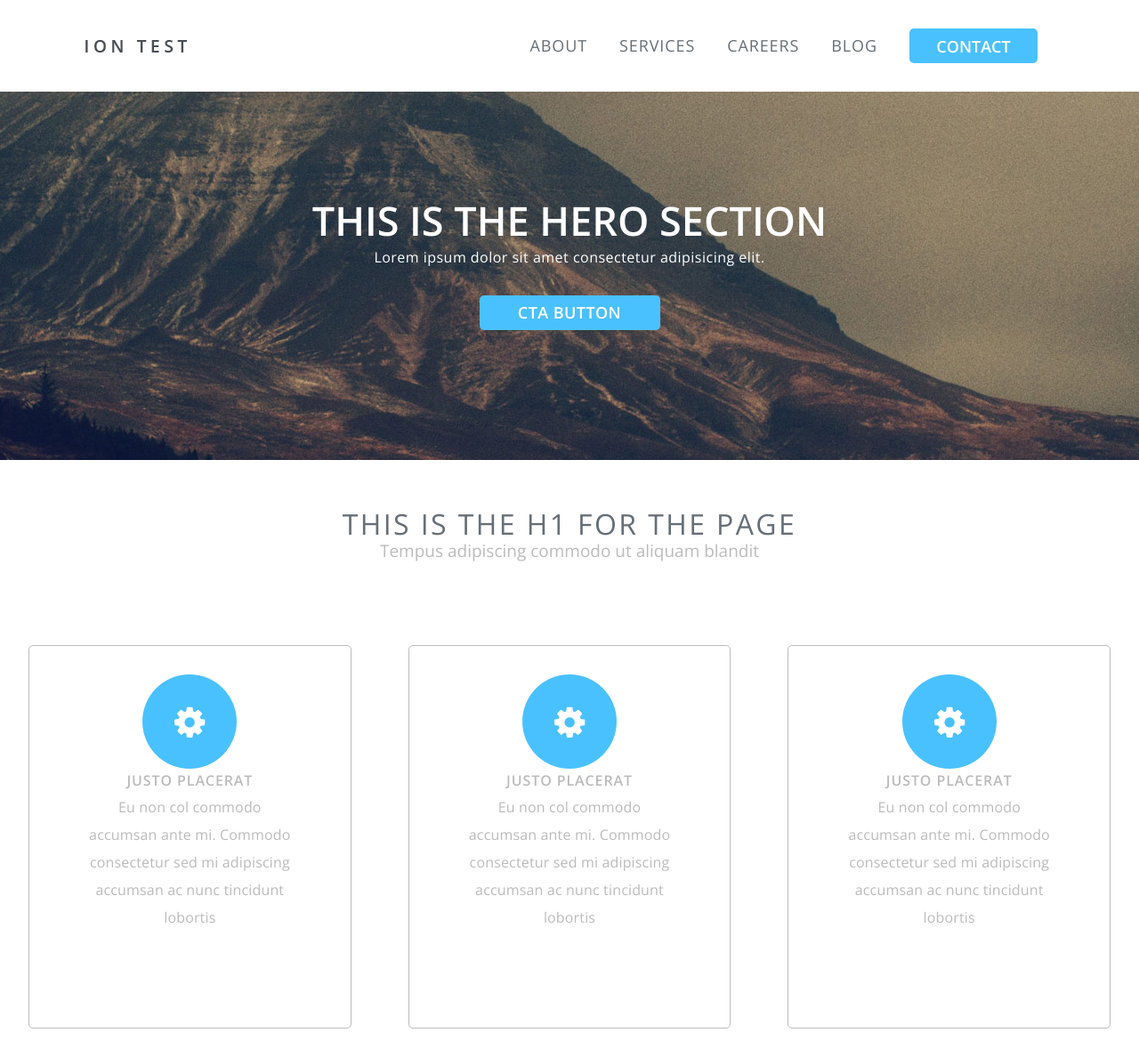
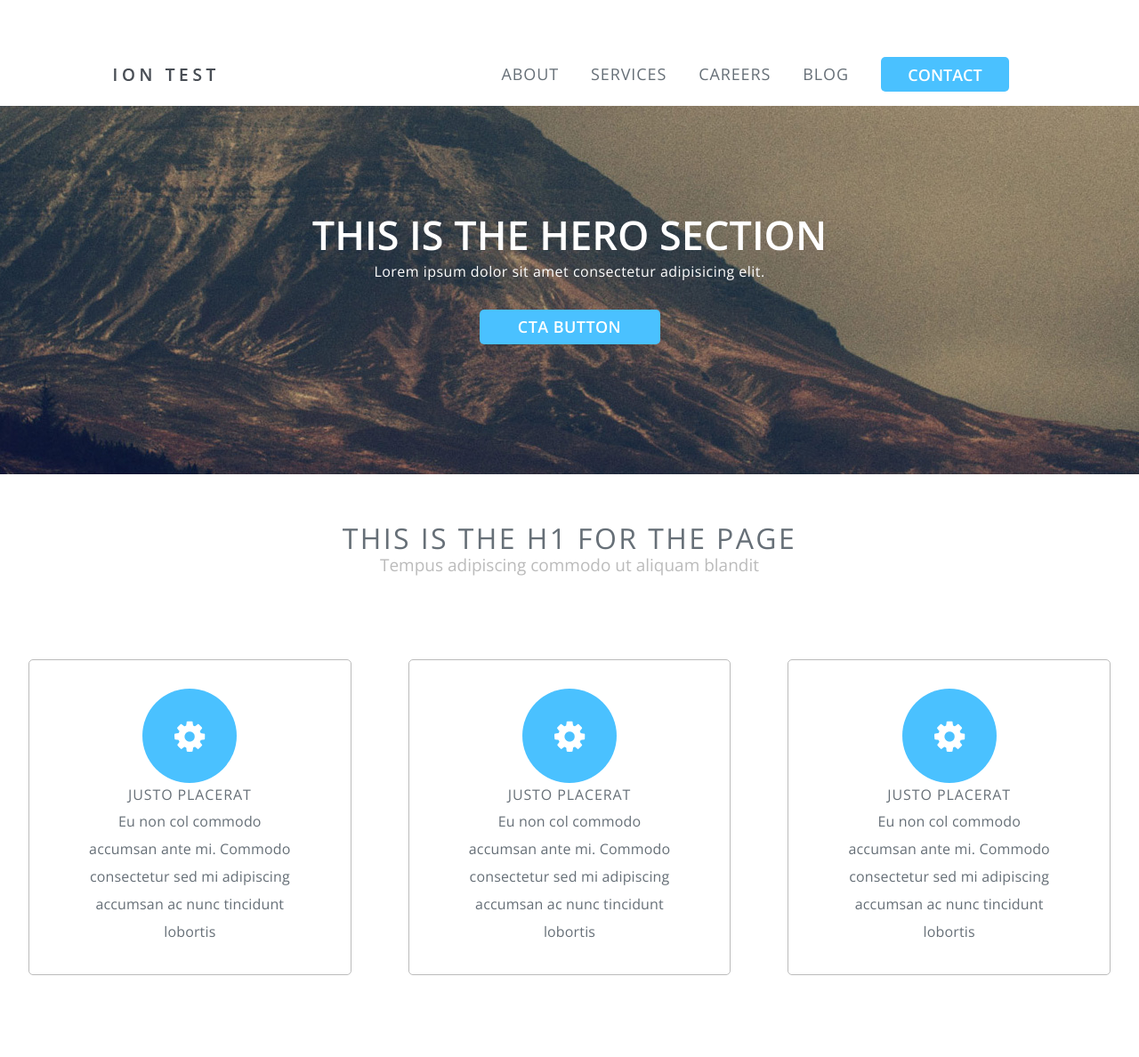
Before and after one commit to rooftb/frontend-test, a PHP site: page / in a window 1280 px wide. Shown: the whole page at 89% size. After the commit the page ends 1096 px from the top, so only its background shows below. Run offline with PHP 8.4, Linux system fonts and the light colour scheme.

Commit message:
Adjusted padding and media queries

```diff
--- a/assets/css/styles.css
+++ b/assets/css/styles.css
@@ -10,7 +10,7 @@ html {
 }
 
 body {
-  font-family: Open Sans;
+  font-family: Open Sans, Arial, sans-serif;
 }
 
 .navbar {
@@ -23,10 +23,10 @@ body {
   -webkit-box-align: center;
       -ms-flex-align: center;
           align-items: center;
-  padding: 2rem 6rem;
+  padding: 4rem 8rem 1rem 8rem;
 }
 
-.cta-button {
+.ion-button {
   font-family: Open Sans;
   font-size: 18px;
   font-weight: 600;
@@ -40,7 +40,7 @@ body {
   border-radius: 5px;
 }
 
-.cta-button:hover {
+.ion-button:hover {
   cursor: pointer;
 }
 
@@ -163,30 +163,52 @@ body {
   line-height: 1.63;
 }
 
-#cards .container .row {
+#cards .container {
   display: -webkit-box;
   display: -ms-flexbox;
   display: flex;
-  -webkit-box-orient: horizontal;
-  -webkit-box-direction: normal;
-      -ms-flex-direction: row;
-          flex-direction: row;
-}
-
-#cards .container .row .card {
-  border-radius: 5px;
-  color: #bbbbbb;
-  margin: 2rem;
-  padding: 2rem 4rem;
-  width: 300px;
-  height: 365px;
-  border: 1px solid #bbbbbb;
   -webkit-box-pack: center;
       -ms-flex-pack: center;
           justify-content: center;
   -webkit-box-align: center;
       -ms-flex-align: center;
           align-items: center;
+}
+
+#cards .container .row {
+  width: 100%;
+  display: -webkit-box;
+  display: -ms-flexbox;
+  display: flex;
+  -webkit-box-align: center;
+      -ms-flex-align: center;
+          align-items: center;
+  -webkit-box-pack: center;
+      -ms-flex-pack: center;
+          justify-content: center;
+}
+
+#cards .container .row .card {
+  display: -webkit-box;
+  display: -ms-flexbox;
+  display: flex;
+  -webkit-box-orient: vertical;
+  -webkit-box-direction: normal;
+      -ms-flex-direction: column;
+          flex-direction: column;
+  -webkit-box-align: center;
+      -ms-flex-align: center;
+          align-items: center;
+  -ms-flex-line-pack: justify;
+      align-content: space-between;
+  border-radius: 5px;
+  color: #666f77;
+  margin: 2rem;
+  padding: 2rem 4rem;
+  max-width: 300px;
+  border: 1px solid #bbbbbb;
+  -ms-flex-pack: distribute;
+      justify-content: space-around;
   text-align: center;
   line-height: 1.94;
   letter-spacing: 0.16px;
@@ -194,18 +216,19 @@ body {
 
 #cards .container .row .card h4 {
   font-size: 16px;
+  font-weight: normal;
   text-transform: uppercase;
   line-height: 1.72;
   letter-spacing: 0.9px;
 }
 
-/* *********** media queries *********** */
 @media all and (max-width: 990px) {
   .navbar {
     -webkit-box-orient: vertical;
     -webkit-box-direction: normal;
         -ms-flex-direction: column;
             flex-direction: column;
+    padding: 1rem;
   }
   .row {
     -webkit-box-orient: vertical;
@@ -220,6 +243,9 @@ body {
     width: 100%;
     -ms-flex-pack: distribute;
         justify-content: space-around;
+  }
+  .card {
+    width: 90%;
   }
 }
 
@@ -244,14 +270,12 @@ body {
         -ms-flex-direction: column;
             flex-direction: column;
   }
-  .navigation a {
+  .navbar {
     text-align: center;
-    padding: 10px;
-    border-top: 1px solid rgba(255, 255, 255, 0.3);
-    border-bottom: 1px solid rgba(0, 0, 0, 0.1);
+    padding: 20px;
   }
-  .navigation li:last-of-type a {
-    border-bottom: none;
+  .nav-item {
+    padding-top: 0.25rem;
   }
 }
 /*# sourceMappingURL=styles.css.map */
--- a/assets/css/styles.scss
+++ b/assets/css/styles.scss
@@ -1,3 +1,4 @@
+@charset 'utf-8';
 @import url('https://fonts.googleapis.com/css2?family=Open+Sans:wght@400;600&display=swap');
 
 $bright-cyan: #4ac1ff;
@@ -14,17 +15,17 @@ html {
 }
 
 body {
-  font-family: Open Sans;
+  font-family: Open Sans, Arial, sans-serif;
 }
 
 .navbar {
   display: flex;
   justify-content: space-between;
   align-items: center;
-  padding: 2rem 6rem;
+  padding: 4rem 8rem 1rem 8rem;
 }
 
-.cta-button {
+.ion-button {
   font-family: Open Sans;
   font-size: 18px;
   font-weight: 600;
@@ -135,25 +136,36 @@ body {
 
 #cards {
   .container {
+    display: flex;
+    justify-content: center;
+    align-items: center;
     .row {
+      width: 100%;
       display: flex;
-      flex-direction: row;
+      //   flex-direction: row;
+      align-items: center;
+      justify-content: center;
+
       .card {
         h4 {
           font-size: 16px;
+          font-weight: normal;
           text-transform: uppercase;
           line-height: 1.72;
           letter-spacing: 0.9px;
         }
+        display: flex;
+        flex-direction: column;
+        align-items: center;
+        align-content: space-between;
         border-radius: 5px;
-        color: $very-light-gray;
+        color: $slate-gray;
         margin: 2rem;
         padding: 2rem 4rem;
-        width: 300px;
-        height: 365px;
+        max-width: 300px;
+        // height: 365px;
         border: 1px solid $very-light-gray;
-        justify-content: center;
-        align-items: center;
+        justify-content: space-around;
         text-align: center;
         line-height: 1.94;
         letter-spacing: 0.16px;
@@ -161,10 +173,11 @@ body {
     }
   }
 }
-/* *********** media queries *********** */
+
 @media all and (max-width: 990px) {
   .navbar {
     flex-direction: column;
+    padding: 1rem;
   }
   .row {
     flex-direction: column;
@@ -177,6 +190,10 @@ body {
   .navigation {
     width: 100%;
     justify-content: space-around;
+  }
+
+  .card {
+    width: 90%;
   }
 }
 
@@ -195,14 +212,16 @@ body {
     flex-direction: column;
   }
 
-  .navigation a {
+  .navbar {
     text-align: center;
-    padding: 10px;
-    border-top: 1px solid rgba(255, 255, 255, 0.3);
-    border-bottom: 1px solid rgba(0, 0, 0, 0.1);
+    padding: 20px;
   }
 
-  .navigation li:last-of-type a {
-    border-bottom: none;
+  .nav-item {
+    padding-top: 0.25rem;
   }
+
+  //   .navigation li:last-of-type a {
+  //     border-bottom: none;
+  //   }
 }
--- a/index.html
+++ b/index.html
@@ -11,10 +11,7 @@
 <body>
     <header>
         <nav class="navbar">
-            <a href="index.html" class="logo"><img src="/assets/img/logo.png" alt="Ion Test"></a>
-            <!-- <button class="navbar-toggler" data-toggle="collapse" data-target="#navbarCollapse">
-            <span class="navbar-toggler-icon"></span>
-        </button> -->
+            <a href="index.html" class="logo"><img src="/assets/img/logo.png" alt="Ion Test Logo"></a>
             <div class="collapse navbar-collapse" id="navbarCollapse">
                 <ul class="navigation">
                     <li class="nav-item">
@@ -30,7 +27,7 @@
                         <a href="#" class="nav-link">Blog</a>
                     </li>
                     <li class="nav-item">
-                        <a href="#" class="nav-link"><button class="cta-button">Contact</button></a>
+                        <a href="#" class="nav-link"><button class="ion-button">Contact</button></a>
                     </li>
                 </ul>
             </div>
@@ -45,7 +42,7 @@
                     Lorem ipsum dolor sit amet consectetur adipisicing elit.
                 </span>
             </div>
-            <button class="cta-button">CTA BUTTON</button>
+            <button class="ion-button">CTA BUTTON</button>
         </div>
     </section>
 
```
Also changed, not shown: 1 other file.
